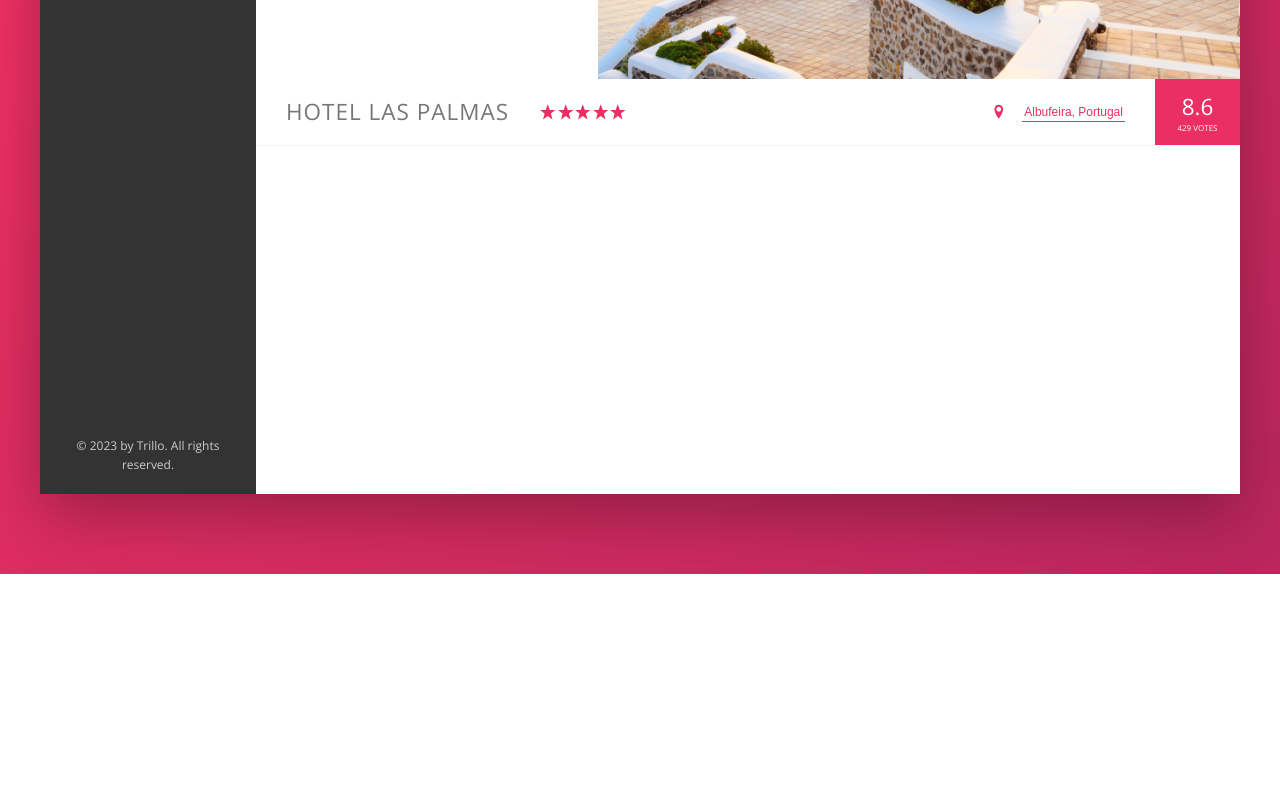
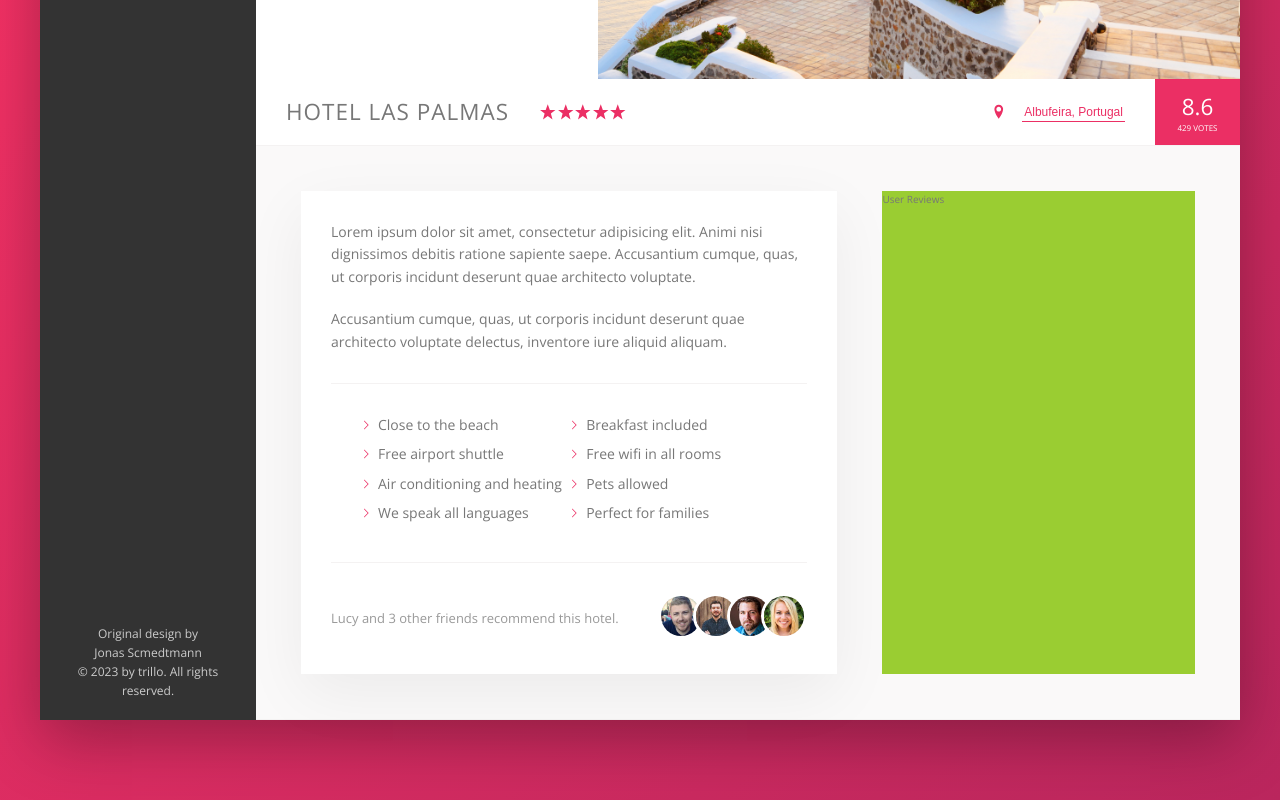
Before and after one commit to SleazyCook/trillo, a website: page index.html in a window 1280 px wide. Shown: the part 456-1256 px from the top of the page. Before the commit the page ends 1030 px from the top, so only its background shows below. Drawn offline with nearby package versions, Linux system fonts and the light colour scheme.

Commit message:
add description section

```diff
--- a/index.html
+++ b/index.html
@@ -82,7 +82,9 @@
                     </ul>
 
                     <div class="legal">
-                        &copy; 2023 by Trillo. All rights reserved.
+                        Original design by<br />
+                         Jonas Scmedtmann<br />
+                        &copy; 2023 by trillo. All rights reserved.
                     </div>
                 </nav>
                 <main class="hotel-view">
@@ -128,6 +130,43 @@
                             <div class="overview__rating-count">429 votes</div>
                         </div>
                     </div>
+
+                    <div class="detail">
+                        <div class="description">
+                            <p class="paragraph">
+                                Lorem ipsum dolor sit amet, consectetur adipisicing elit. Animi nisi dignissimos debitis ratione sapiente saepe. Accusantium cumque, quas, ut corporis incidunt deserunt quae architecto voluptate.
+                            </p>
+                            <p class="paragraph">
+                                Accusantium cumque, quas, ut corporis incidunt deserunt quae architecto voluptate delectus, inventore iure aliquid aliquam.
+                            </p>
+                            <ul class="list">
+                                <li class="list__item">Close to the beach</li>
+                                <li class="list__item">Breakfast included</li>
+                                <li class="list__item">Free airport shuttle</li>
+                                <li class="list__item">Free wifi in all rooms</li>
+                                <li class="list__item">Air conditioning and heating</li>
+                                <li class="list__item">Pets allowed</li>
+                                <li class="list__item">We speak all languages</li>
+                                <li class="list__item">Perfect for families</li>
+                            </ul>
+                            <div class="recommend">
+                                <p class="recommend__count">
+                                    Lucy and 3 other friends recommend this hotel.
+                                </p>
+                                <div class="recommend__friends">
+                                    <img src="img/user-3.jpg" alt="Friend 1" class="recommend__photo">
+                                    <img src="img/user-4.jpg" alt="Friend 2" class="recommend__photo">
+                                    <img src="img/user-5.jpg" alt="Friend 3" class="recommend__photo">
+                                    <img src="img/user-6.jpg" alt="Friend 4" class="recommend__photo">
+                                </div>
+                            </div>
+                        </div>
+
+                        <div class="user-reviews">
+                            User Reviews
+                        </div>
+                    </div>
+
                 </main>
             </div>
         </div>
--- a/sass/_base.scss
+++ b/sass/_base.scss
@@ -13,6 +13,11 @@
   --color-grey-dark-3: #999;
 
   --shadow-dark: 0 2rem 6rem rgba(0,0,0,.3);
+  --shadow-light: 0 2rem 6rem rgba(0,0,0,.06);
+
+  --line: 1px solid var(--color-grey-light-2);
+
+
 }
 
 * {
--- a/sass/_components.scss
+++ b/sass/_components.scss
@@ -217,7 +217,7 @@
 .overview {
   display: flex;
   align-items: center;
-  border-bottom: 1px solid var(--color-grey-light-2);
+  border-bottom: var(--line);
 
 
   &__heading {
@@ -314,3 +314,77 @@
     box-shadow: none;
   }
 }
+
+//////////////////////////////////////////////////////////////
+// PARAGRAPH
+.paragraph:not(:last-of-type) {
+  margin-bottom: 2rem;
+}
+
+//////////////////////////////////////////////////////////////
+// LIST
+.list {
+  list-style: none;
+  margin: 3rem 0;
+  padding: 3rem;
+  border-top: var(--line);
+  border-bottom: var(--line);
+
+  display: flex;
+  flex-wrap: wrap;
+
+  &__item {
+    flex: 0 0 50%;
+    margin-bottom: .7rem;
+  }
+
+  &__item::before {
+    content: "";
+    display: inline-block;
+    height: 1rem;
+    width: 1rem;
+    margin-right: .7rem;
+
+    // Older Browsers
+    // background-image: url(../img/chevron-thin-right.svg);
+    // background-size: cover;
+
+    // Newer Browsers - masks
+    background-color: var(--color-primary);
+    -webkit-mask-image: url(../img/chevron-thin-right.svg);
+    -webkit-mask-size: cover;
+    mask-image: url(../img/chevron-thin-right.svg);
+    mask-size: cover;
+
+  }
+}
+
+//////////////////////////////////////////////////////////////
+// RECOMMEND
+.recommend {
+  font-size: 1.3rem;
+  color: var(--color-grey-dark-3);
+
+  display: flex;
+  align-items: center;
+
+  &__count {
+    margin-right: auto;
+  }
+
+  &__friends {
+
+  }
+
+  &__photo {
+    box-sizing: content-box;
+    height: 4rem;
+    width: 4rem;
+    border-radius: 50%;
+    border: 3px solid #fff;
+
+    &:not(:last-child) {
+      margin-right: -1.5rem;
+    }
+  }
+}
--- a/sass/_layout.scss
+++ b/sass/_layout.scss
@@ -11,7 +11,7 @@
   font-size: 1.4rem;
   height: 7rem;
   background-color: #fff;
-  border-bottom: 1px solid var(--color-grey-light-2);
+  border-bottom: var(--line);
 
   display: flex;
   justify-content: space-between;
@@ -35,9 +35,25 @@
 .hotel-view {
   background-color: #fff;
   flex: 1;
+}
 
+.detail {
+  display: flex;
+  padding: 4.5rem;
+  background-color: var(--color-grey-light-1);
+  border-bottom: var(--line);
+}
 
-  // TESTING TESTING TESTING TESTING TESTING TESTING
-  height: 80rem;
-  // background-color: orangered;
+.description {
+  font-size: 1.4rem;
+  background-color: #fff;
+  box-shadow: var(--shadow-light);
+  padding: 3rem;
+  flex: 0 0 60%;
+  margin-right: 4.5rem;
 }
+
+.user-reviews {
+  background-color: yellowgreen;
+  flex: 1;
+}
```
Also changed, not shown: css/style.css.
